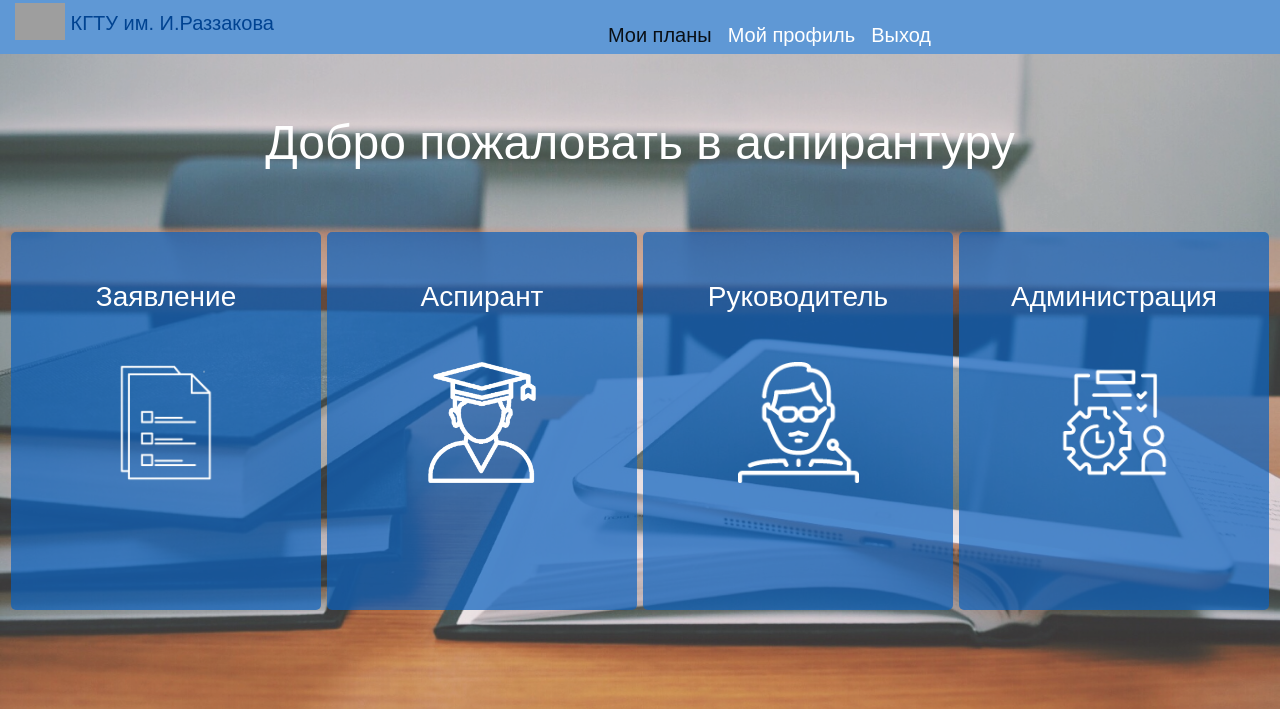
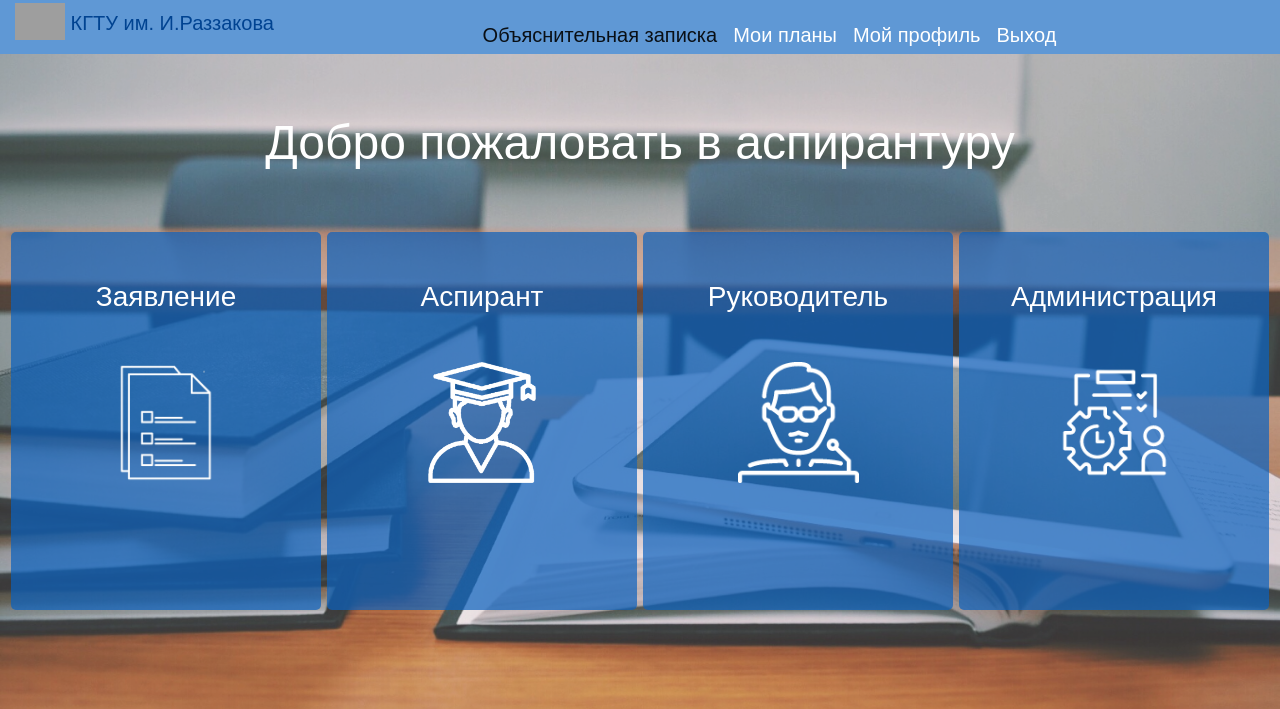
Before and after one commit to vasview/graduate_school, a Django app: page / in a window 1280 px wide. Shown: the top 709 px of the page. Run offline with Django 4.2, Linux system fonts and the light colour scheme; parts of the project's set-up code (start-up, migrations or seed data) failed here and were passed over; some libraries are stand-ins or nearby versions; grey boxes are pictures that could not be loaded.

Commit message:
Updated partial header and index with temp urls.

```diff
--- a/main/templates/index.html
+++ b/main/templates/index.html
@@ -13,7 +13,7 @@
             </div>
         </div>
     </a>
-    <a href="#" class="menu-box__link mb-3">
+    <a href="{% url 'show_student_card' id=1 %}" class="menu-box__link mb-3">
         <div class="menu-square">
             <h3 class="menu-square__title pt-5 mb-5">Аспирант</h3>
             <div class="menu-square__icon mt-3">
--- a/main/templates/partials/header.html
+++ b/main/templates/partials/header.html
@@ -6,7 +6,10 @@
     </a>
       <ul class="navbar-nav me-auto mb-2 mb-lg-0 justify-content-end">
           <li class="nav-item">
-            <a class="nav-link active" aria-current="page" href="#">Мои планы</a>
+            <a class="nav-link active" aria-current="page" href="{% url 'show_explanatory_note' id=1 %}">Объяснительная записка</a>
+          </li>
+          <li class="nav-item">
+            <a class="nav-link" aria-current="page" href="{% url 'student_study_plans:index' %}">Мои планы</a>
           </li>
           <li class="nav-item">
             <a class="nav-link" href="#">Мой профиль</a>
```
